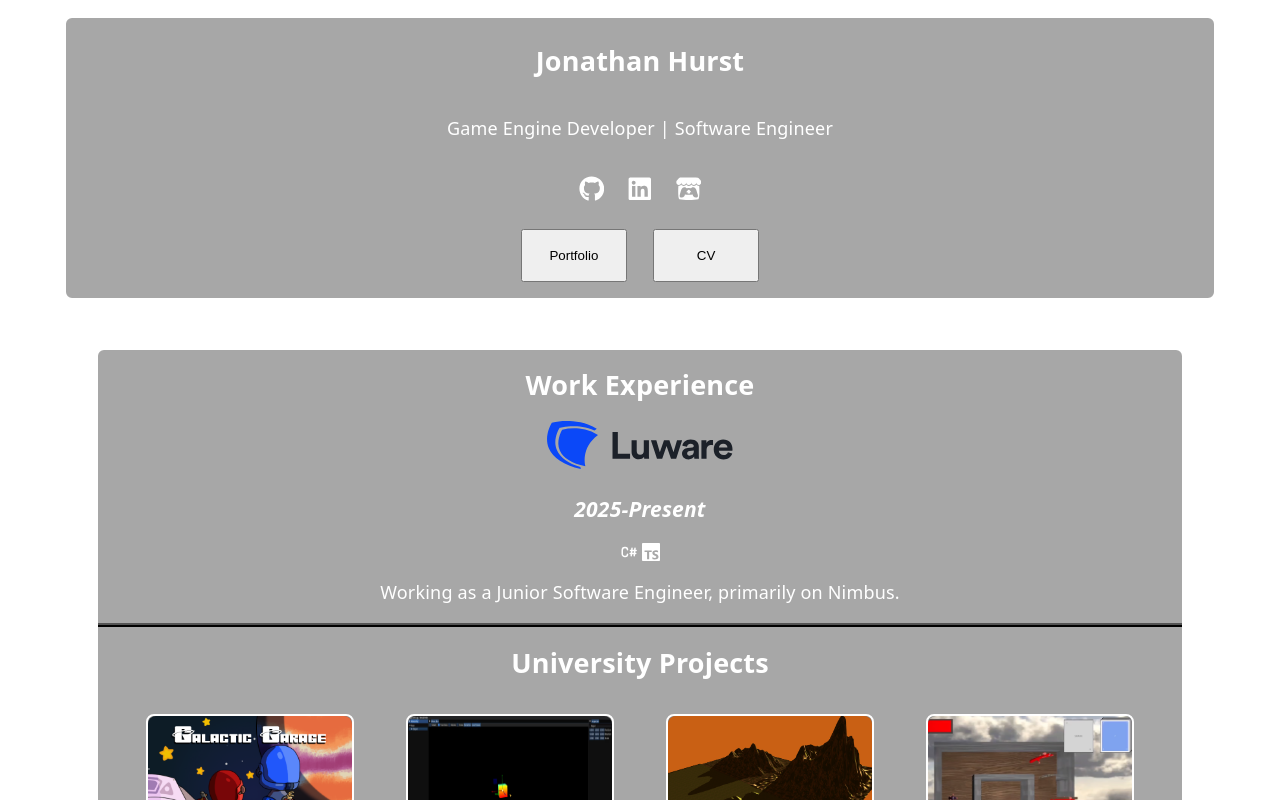
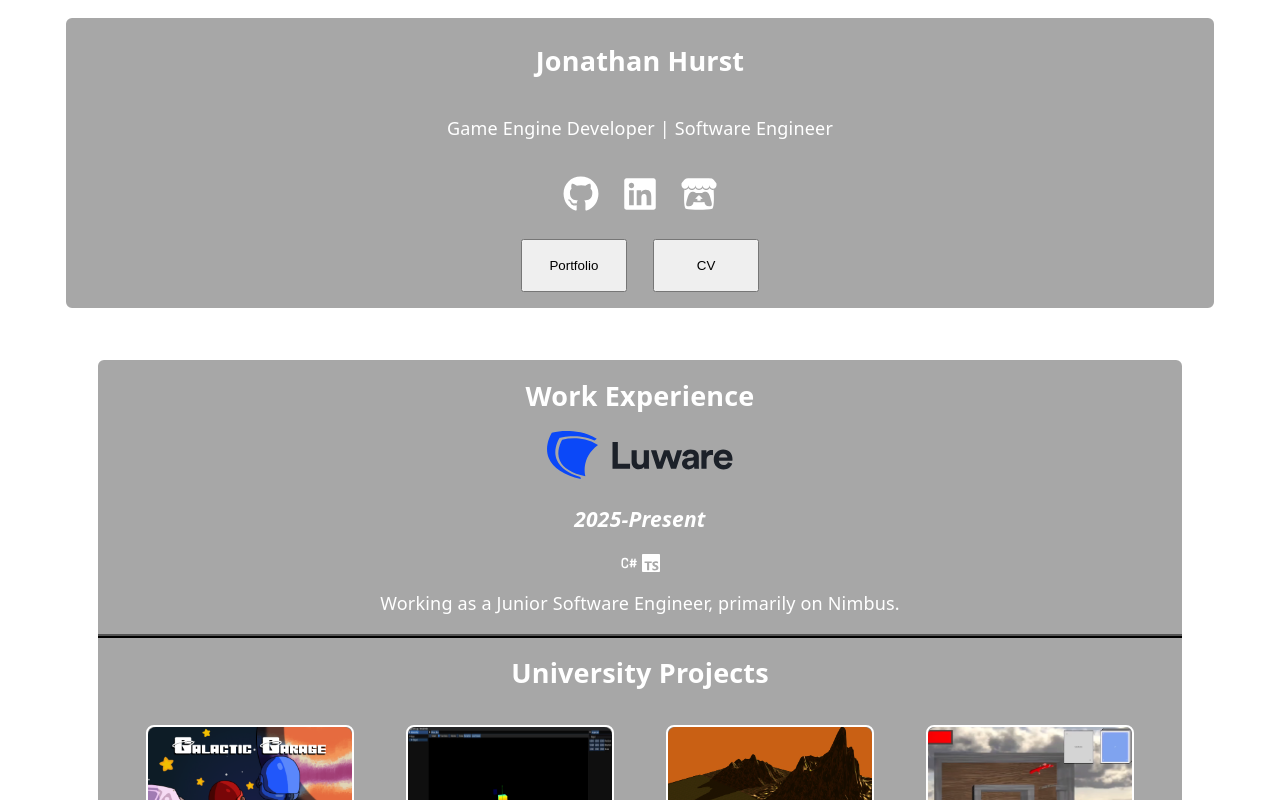
Before and after one commit to Linkazen/portfolio, a React (Vite) app: page / in a window 1280 px wide. Shown: the top 800 px of the page. Built offline with nearby package versions, Linux system fonts and the light colour scheme.

Commit message:
Fixed icon sizes

```diff
--- a/src/style/styles.scss
+++ b/src/style/styles.scss
@@ -4,6 +4,8 @@ $default-react-icon-hover-opacity: 0.78;
 
 @mixin icons-theming($hover-colour, $alpha) {
 	.PortfolioIcon {
+		width: 2em;
+		height: 2em;
 		border-radius: 20%;
 		background-color: rgba($hover-colour, 0);
 		padding: 5px;
```
